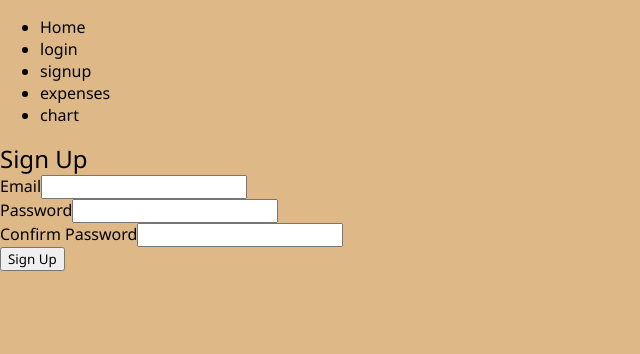
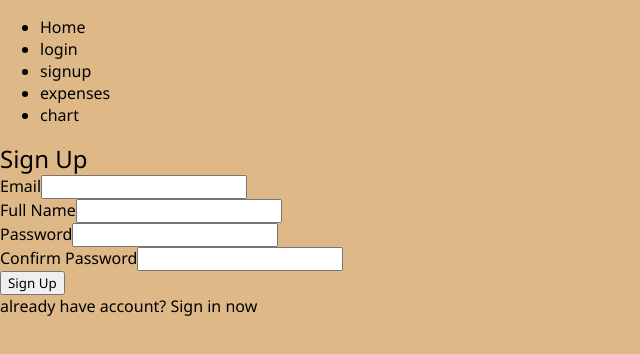
Before and after one commit to shlomiNugarker/expense-tracker-application-client, a React (Vite) app: page /signup in a window 1280 px wide. Shown: the top 354 px of the page, without its empty margins (0-640 px from the left). Built offline with nearby package versions, Linux system fonts and the light colour scheme.

Commit message:
handleSignUp

```diff
--- a/src/pages/SignupPage.tsx
+++ b/src/pages/SignupPage.tsx
@@ -1,18 +1,27 @@
 import { useState } from 'react'
+import { Link } from 'react-router-dom'
+import { authService } from '../services/authService'
+import { User } from '../interfaces/User'
 
 export const SignupPage = () => {
   const [email, setEmail] = useState('')
+  const [fullName, setFullName] = useState('')
   const [password, setPassword] = useState('')
   const [confirmPassword, setConfirmPassword] = useState('')
 
-  const handleSignUp = (ev: React.FormEvent<HTMLFormElement>) => {
+  const handleSignUp = async (ev: React.FormEvent<HTMLFormElement>) => {
     ev.preventDefault()
     if (password !== confirmPassword) {
       alert('Passwords do not match')
       return
     }
-    console.log('Email:', email)
-    console.log('Password:', password)
+    const loggedUser = await authService.signup({
+      email,
+      fullName,
+      password,
+    } as User)
+
+    console.log({ loggedUser })
   }
 
   return (
@@ -26,6 +35,16 @@ export const SignupPage = () => {
             id="email"
             value={email}
             onChange={(e) => setEmail(e.target.value)}
+            required
+          />
+        </div>
+        <div className="input-group">
+          <label htmlFor="fullName">Full Name</label>
+          <input
+            type="text"
+            id="fullName"
+            value={fullName}
+            onChange={(e) => setFullName(e.target.value)}
             required
           />
         </div>
@@ -51,6 +70,9 @@ export const SignupPage = () => {
         </div>
         <button type="submit">Sign Up</button>
       </form>
+      <p>
+        already have account? <Link to={'/login'}>Sign in now</Link>
+      </p>
     </div>
   )
 }
```
